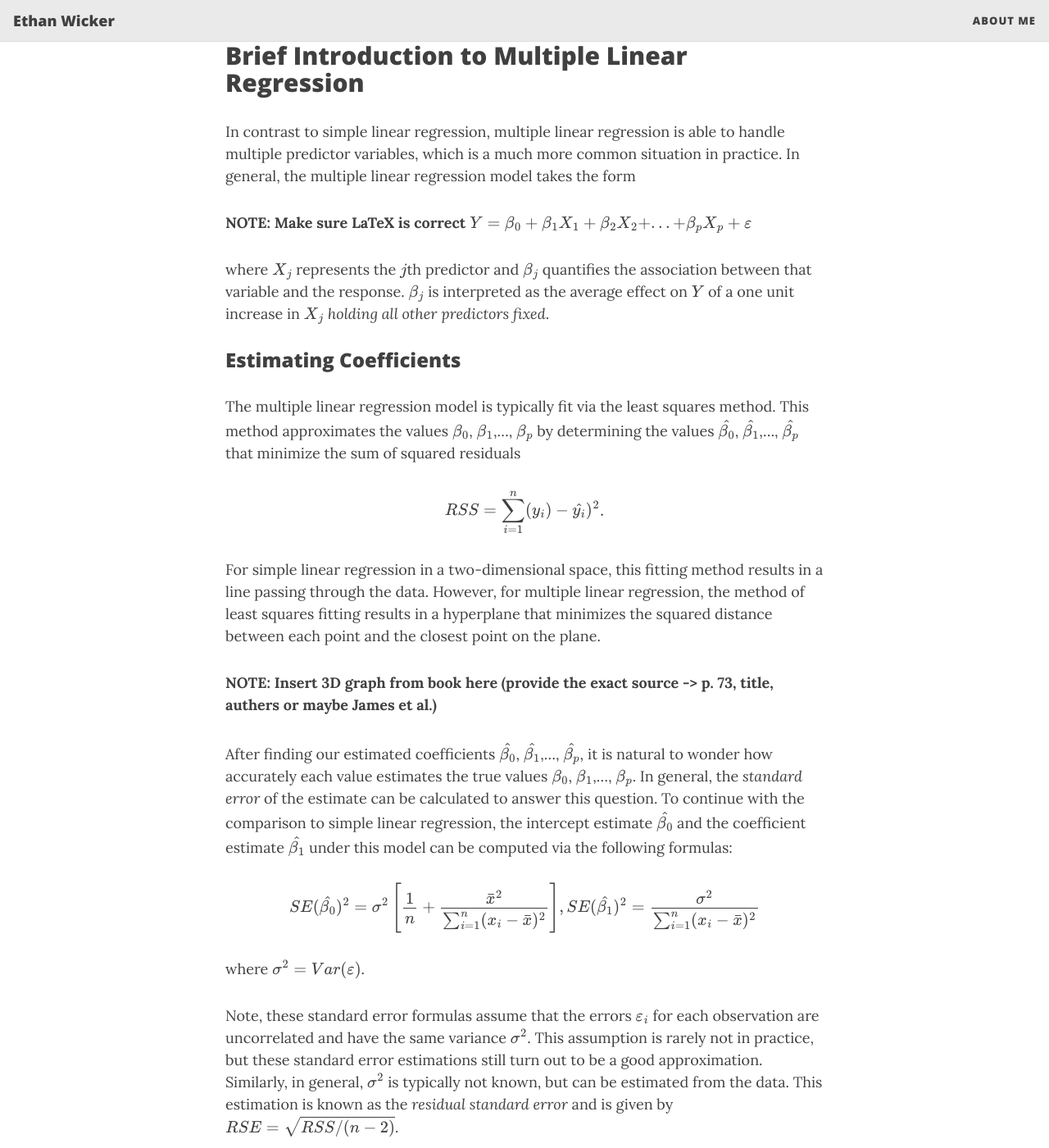
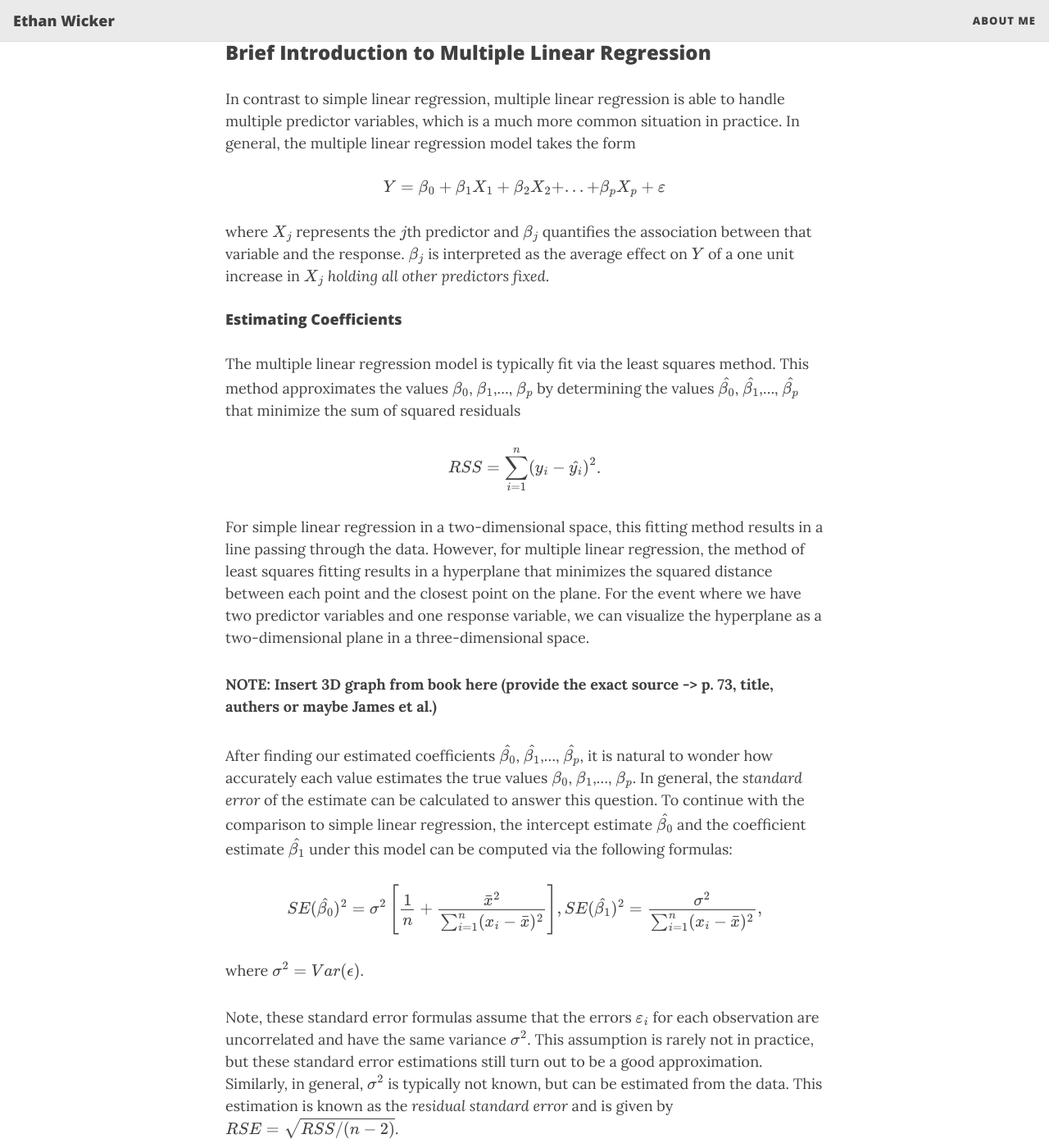
Before and after one commit to ethanwicker/ethanwicker.github.io, a Jekyll site: the page built from _posts/2021-01-08-multiple-linear-regression-001.md, in a window 1280 px wide and 1400 px high, scrolled down 875 px. Shown: the whole window at 82% size. Built offline with Jekyll 4.4.1, drawn with Linux system fonts in a browser that asks for light colours; nearby versions of some CDN libraries; formulas are drawn with MathJax 3.

Commit message:
Updating MLR post #1

```diff
--- a/_posts/2021-01-08-multiple-linear-regression-001.md
+++ b/_posts/2021-01-08-multiple-linear-regression-001.md
@@ -13,26 +13,25 @@ Multiple linear regression is an extension of the simple linear regression model
 
 In this post, I'll briefly introduce the multiple linear regression model.  I'll discuss fitting of the model, estimating coefficients, and assessing model accuracy.  Lastly, I'll also compare and contrast the Python packages scikit-learn and statsmodels as they relate to statistical inference and prediction using the multiple linear regression model.  For this brief introduction, I'll constrain myself to only considering quantitative predictors.  In future posts, qualitative predictors as well as interaction terms will be explored.
 
-## Brief Introduction to Multiple Linear Regression
+### Brief Introduction to Multiple Linear Regression
 
 In contrast to simple linear regression, multiple linear regression is able to handle multiple predictor variables, which is a much more common situation in practice.  In general, the multiple linear regression model takes the form
 
-**NOTE: Make sure LaTeX is correct**
 $$
 \begin{aligned} Y = \beta_0 + \beta_1X_1 + \beta_2X_2 + ... + \beta_pX_p + \varepsilon \end{aligned}
 $$
 
 where $X_j$ represents the $j$th predictor and $\beta_j$ quantifies the association between that variable and the response.  $\beta_j$ is interpreted as the average effect on $Y$ of a one unit increase in $X_j$ *holding all other predictors fixed*.
 
-### Estimating Coefficients
+#### Estimating Coefficients
 
 The multiple linear regression model is typically fit via the least squares method.  This method approximates the values $\beta_0$, $\beta_1$,..., $\beta_p$ by determining the values $\hat{\beta_0}$, $\hat{\beta_1}$,..., $\hat{\beta_p}$ that minimize the sum of squared residuals
 
 $$
-\begin{aligned} RSS = \sum_{i=1}^{n} (y_i) - \hat{y_i})^2 \end{aligned}.
+\begin{aligned} RSS = \sum_{i=1}^{n} (y_i - \hat{y_i})^2 \end{aligned}.
 $$
 
-For simple linear regression in a two-dimensional space, this fitting method results in a line passing through the data.  However, for multiple linear regression, the method of least squares fitting results in a hyperplane that minimizes the squared distance between each point and the closest point on the plane.
+For simple linear regression in a two-dimensional space, this fitting method results in a line passing through the data.  However, for multiple linear regression, the method of least squares fitting results in a hyperplane that minimizes the squared distance between each point and the closest point on the plane.  For the event where we have two predictor variables and one response variable, we can visualize the hyperplane as a two-dimensional plane in a three-dimensional space.
 
 **NOTE: Insert 3D graph from book here (provide the exact source -> p. 73, title, authers or maybe James et al.)**
 
@@ -41,11 +40,11 @@ After finding our estimated coefficients $\hat{\beta_0}$, $\hat{\beta_1}$,..., $
 $$
 \begin{aligned}
 SE(\hat{\beta_0})^2 = \sigma^2\left[\frac{1}{n} + \frac{\bar{x}^2} {\sum_{i=1}^{n}(x_i-\bar{x})^2}\right],
-SE(\hat{\beta_1})^2 = \frac{\sigma^2}{\sum_{i=1}^{n}(x_i - \bar{x})^2}
+SE(\hat{\beta_1})^2 = \frac{\sigma^2}{\sum_{i=1}^{n}(x_i - \bar{x})^2},
 \end{aligned}
 $$
 
-where $\sigma^2 = Var(\varepsilon)$.
+where $\sigma^2 = Var(\epsilon)$.
 
 Note, these standard error formulas assume that the errors $\varepsilon_i$ for each observation are uncorrelated and have the same variance $\sigma^2$.  This assumption is rarely not in practice, but these standard error estimations still turn out to be a good approximation.  Similarly, in general, $\sigma^2$ is typically not known, but can be estimated from the data.  This estimation is known as the *residual standard error* and is given by $RSE = \sqrt{RSS/(n-2)}$.
 
```
